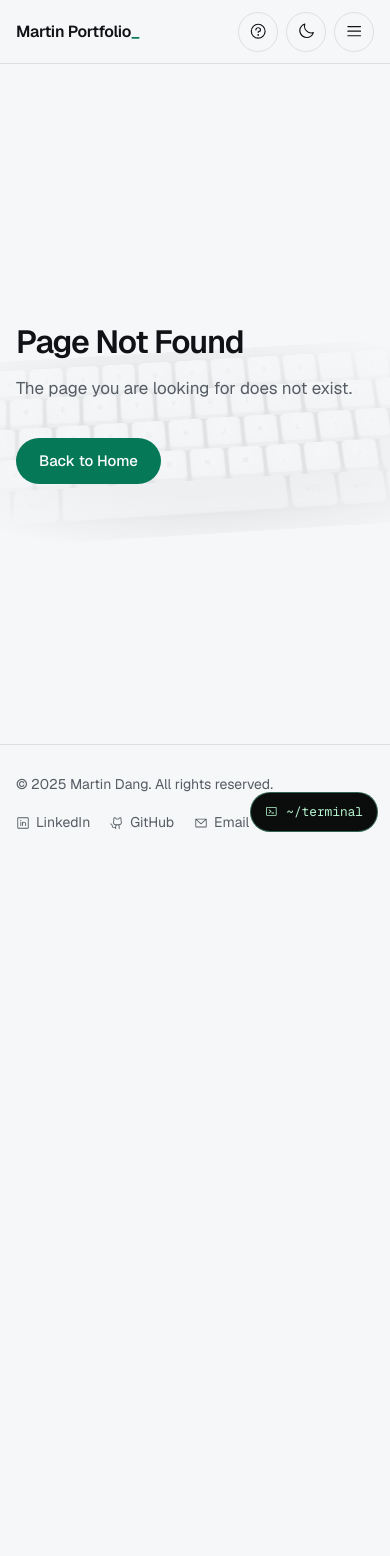
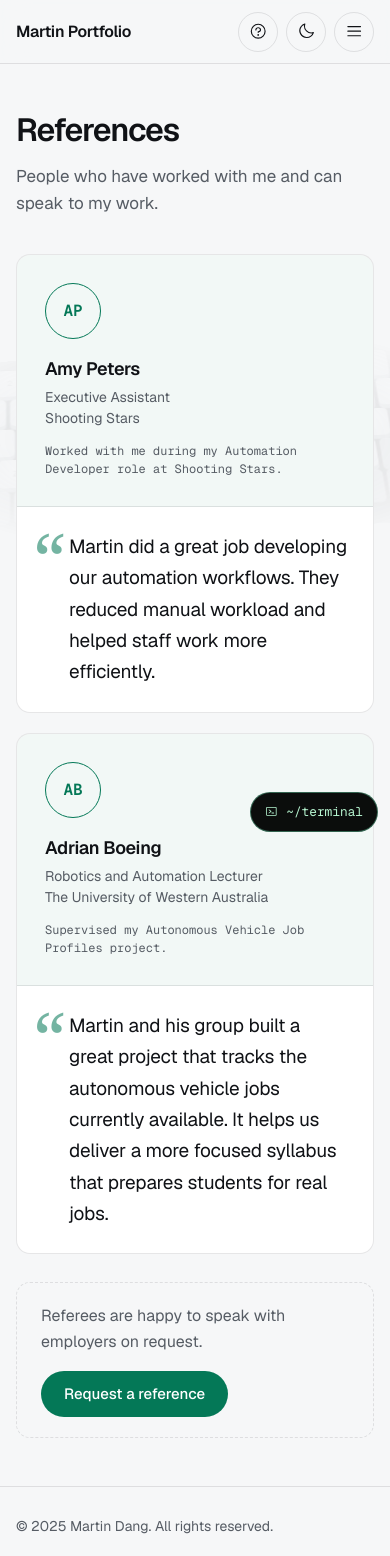
Before and after one commit to husthunterpy01/Martin-Portfolio, a React (Create React App) app: page /references in a window 390 px wide. Shown: the top 1556 px of the page. Before the commit the page ends 865 px from the top, so only its background shows below. Built offline with nearby package versions, Linux system fonts and the light colour scheme.

Commit message:
feat: update references

```diff
--- a/src/App.css
+++ b/src/App.css
@@ -1376,13 +1376,20 @@ main {
   .viz-bar-row { grid-template-columns: 90px 1fr 24px; }
 }
 
-/* Architecture diagrams: show the whole image on its own dark canvas */
+/* Architecture diagrams: wide image, so the featured card stacks and shows it full width */
+.project-card--featured:has(.project-image-wrap--diagram) {
+  grid-template-columns: minmax(0, 1fr);
+}
 .project-image-wrap--diagram {
-  background: #000;
-  display: flex;
-  align-items: center;
+  background: #fff;
+  display: block;
+  aspect-ratio: auto;
+  min-height: 0;
+  border-right: 0;
+  border-bottom: 1px solid var(--border);
 }
 .project-image-wrap--diagram .project-image {
+  display: block;
   height: auto;
   object-fit: contain;
 }
@@ -1874,3 +1881,142 @@ kbd {
   .hroad-stop { width: 60px; }
   .hroad-lane { height: 120px; }
 }
+
+/* References page */
+.ref-list {
+  display: grid;
+  gap: 20px;
+}
+
+.ref-row {
+  display: grid;
+  grid-template-columns: minmax(220px, 300px) 1fr;
+  border: 1px solid var(--border);
+  border-radius: var(--radius);
+  background: var(--surface);
+  overflow: hidden;
+}
+
+.ref-person {
+  display: flex;
+  flex-direction: column;
+  align-items: flex-start;
+  padding: 28px;
+  border-right: 1px solid var(--border);
+  background: color-mix(in srgb, var(--accent) 5%, transparent);
+}
+
+.ref-avatar {
+  display: grid;
+  place-items: center;
+  width: 56px;
+  height: 56px;
+  margin-bottom: 16px;
+  border-radius: 50%;
+  border: 1px solid var(--accent);
+  color: var(--accent);
+  font-family: var(--font-mono);
+  font-weight: 600;
+}
+
+.ref-name {
+  font-size: 1.125rem;
+  font-weight: 600;
+  letter-spacing: -0.02em;
+}
+
+.ref-role,
+.ref-org {
+  color: var(--text-muted);
+  font-size: 0.875rem;
+  line-height: 1.45;
+}
+
+.ref-role {
+  margin-top: 4px;
+}
+
+.ref-rel {
+  margin-top: 14px;
+  color: var(--text-muted);
+  font-family: var(--font-mono);
+  font-size: 0.75rem;
+  line-height: 1.5;
+}
+
+.ref-links {
+  display: flex;
+  gap: 8px;
+  margin-top: 16px;
+}
+
+.ref-links:empty {
+  display: none;
+}
+
+.ref-icon {
+  display: grid;
+  place-items: center;
+  width: 34px;
+  height: 34px;
+  border: 1px solid var(--border);
+  border-radius: 50%;
+  color: var(--text-muted);
+  transition: color 0.2s ease, border-color 0.2s ease;
+}
+
+.ref-icon:hover {
+  color: var(--accent);
+  border-color: var(--accent);
+}
+
+.ref-quote {
+  position: relative;
+  display: flex;
+  align-items: center;
+  margin: 0;
+  padding: 28px 36px 28px 64px;
+  font-size: 1.1875rem;
+  line-height: 1.65;
+  letter-spacing: -0.01em;
+}
+
+.ref-mark {
+  position: absolute;
+  left: 24px;
+  top: 14px;
+  font-family: Georgia, serif;
+  font-size: 4.5rem;
+  line-height: 1;
+  color: var(--accent);
+  opacity: 0.55;
+}
+
+.ref-note {
+  display: flex;
+  flex-wrap: wrap;
+  align-items: center;
+  justify-content: space-between;
+  gap: 16px;
+  margin-top: 28px;
+  padding: 20px 24px;
+  border: 1px dashed var(--border);
+  border-radius: var(--radius);
+  color: var(--text-muted);
+}
+
+@media (max-width: 720px) {
+  .ref-row {
+    grid-template-columns: 1fr;
+  }
+  .ref-person {
+    border-right: 0;
+    border-bottom: 1px solid var(--border);
+  }
+  .ref-quote {
+    padding: 24px 24px 24px 52px;
+  }
+  .ref-mark {
+    left: 16px;
+  }
+}
--- a/src/App.js
+++ b/src/App.js
@@ -9,6 +9,7 @@ import Projects from './components/Project';
 import Contact from './components/Contact';
 import Experience from './components/Experience';
 import Dashboard from './components/Dashboard';
+import References from './components/References';
 import Footer from './components/Footer';
 import NotFound from './components/NotFound';
 import TerminalDock from './components/TerminalDock';
@@ -134,6 +135,7 @@ function AppContent() {
           <Route path="/education" element={<Navigate to="/about#education" replace />} />
           <Route path="/projects" element={<Projects />} />
           <Route path="/dashboard" element={<Dashboard />} />
+          <Route path="/references" element={<References />} />
           <Route path="/contact" element={<Contact />} />
           <Route path="*" element={<NotFound />} />
         </Routes>
--- a/src/components/Experience.js
+++ b/src/components/Experience.js
@@ -14,9 +14,10 @@ export const experiences = [
     org: 'Shooting Stars',
     logo: shootingStarIcon,
     location: 'Perth, Australia',
-    period: 'July 2026 - Present',
+    period: 'July 2026 - Oct 2026',
     details: [
       'Developed Power Automate workflows to track certificate expiry dates, auto-generating monthly compliance reports and staged reminders, reducing manual follow-up by 80%.',
+      'Built a Power Automate flow that routes Microsoft Forms responses into a SharePoint list and saves each submitted file to OneDrive documents, giving staff one structured, searchable place to manage submissions.',
       'Optimised SharePoint data retrieval logic across 15 views and designed the front end for a new hub, reducing profile load times and improving the user experience.',
     ],
   },
--- a/src/components/Navbar.js
+++ b/src/components/Navbar.js
@@ -8,6 +8,7 @@ const navItems = [
   { to: '/experience', label: 'Experience' },
   { to: '/projects', label: 'Projects' },
   { to: '/dashboard', label: 'Dashboard' },
+  { to: '/references', label: 'References' },
   { to: '/contact', label: 'Contact' },
 ];
 
--- /dev/null
+++ b/src/components/References.js
@@ -0,0 +1,64 @@
+import React from 'react';
+import { Link } from 'react-router-dom';
+import { PiEnvelopeSimple, PiLinkedinLogo } from 'react-icons/pi';
+import { references } from '../data/references';
+
+const References = () => (
+  <section id="references" className="section page">
+    <div className="container reveal">
+      <h1 className="page-title">References</h1>
+      <p className="page-intro">
+        People who have worked with me and can speak to my work.
+        {references.length === 0 &&
+          ' Referee details are available on request, so please get in touch.'}
+      </p>
+
+      {references.length > 0 && (
+        <ul className="ref-list">
+          {references.map((r) => (
+            <li key={r.name} className="ref-row tilt" data-tilt="2">
+              <div className="ref-person">
+                <span className="ref-avatar" aria-hidden="true">
+                  {r.name.split(' ').map((w) => w[0]).join('')}
+                </span>
+                <h2 className="ref-name">{r.name}</h2>
+                <p className="ref-role">{r.role}</p>
+                <p className="ref-org">{r.org}</p>
+                {r.relationship && <p className="ref-rel">{r.relationship}</p>}
+                <div className="ref-links">
+                  {r.email && (
+                    <a href={`mailto:${r.email}`} className="ref-icon" aria-label={`Email ${r.name}`}>
+                      <PiEnvelopeSimple aria-hidden="true" />
+                    </a>
+                  )}
+                  {r.linkedin && (
+                    <a href={r.linkedin} target="_blank" rel="noreferrer" className="ref-icon" aria-label={`${r.name} on LinkedIn`}>
+                      <PiLinkedinLogo aria-hidden="true" />
+                    </a>
+                  )}
+                </div>
+              </div>
+              {r.quote && (
+                <blockquote className="ref-quote">
+                  <span className="ref-mark" aria-hidden="true">&ldquo;</span>
+                  {r.quote}
+                </blockquote>
+              )}
+            </li>
+          ))}
+        </ul>
+      )}
+
+      {references.length > 0 && (
+        <div className="ref-note">
+          <p>Referees are happy to speak with employers on request.</p>
+          <Link to="/contact" className="btn primary">
+            Request a reference
+          </Link>
+        </div>
+      )}
+    </div>
+  </section>
+);
+
+export default References;
--- a/src/components/TerminalDock.js
+++ b/src/components/TerminalDock.js
@@ -3,6 +3,7 @@ import { useLocation, useNavigate } from 'react-router-dom';
 import { PiTerminalWindow, PiX } from 'react-icons/pi';
 import { triggerCat } from './PixelCat';
 import { triggerGameClear } from './GameClear';
+import { references } from '../data/references';
 
 // Page name -> route. The same names work in `cd <page>` and in link transitions.
 const PAGES = {
@@ -11,6 +12,7 @@ const PAGES = {
   experience: '/experience',
   projects: '/projects',
   dashboard: '/dashboard',
+  references: '/references',
   contact: '/contact',
 };
 
@@ -22,6 +24,7 @@ const HELP = [
   'guide           open the site guide',
   'cat            send a visitor running',
   'whoami          who is this',
+  'references      list my professional referees',
   'clear           clear the screen',
   'bye             end the game',
   'exit            close the terminal',
@@ -97,6 +100,17 @@ function TerminalDock({ theme, setTheme, onGuide }) {
           break;
         case 'whoami':
           print('martin dang, software engineer. perth, australia.', 'type `cd about` to learn more.');
+          break;
+        case 'references':
+        case 'refs':
+          if (!references.length) {
+            print('referees are available on request.', 'email me via `cd contact`.');
+          } else {
+            references.forEach((r) =>
+              print(`${r.name} - ${r.role}, ${r.org}`, r.email ? `  ${r.email}` : '')
+            );
+          }
+          print('full page: cd references');
           break;
         case 'clear':
           setLines([]);
--- /dev/null
+++ b/src/data/references.js
@@ -0,0 +1,21 @@
+// Professional referees. Only add people who have agreed to be listed.
+// Shape: { name, role, org, relationship, quote, email, linkedin }
+// `quote` must be their real wording, with their permission.
+// While this list is empty, the page and the `references` command show an
+// "available on request" message instead.
+export const references = [
+  {
+    name: 'Amy Peters',
+    role: 'Executive Assistant',
+    org: 'Shooting Stars',
+    relationship: 'Worked with me during my Automation Developer role at Shooting Stars.',
+    quote: 'Martin did a great job developing our automation workflows. They reduced manual workload and helped staff work more efficiently.',
+  },
+  {
+    name: 'Adrian Boeing',
+    role: 'Robotics and Automation Lecturer',
+    org: 'The University of Western Australia',
+    relationship: 'Supervised my Autonomous Vehicle Job Profiles project.',
+    quote: 'Martin and his group built a great project that tracks the autonomous vehicle jobs currently available. It helps us deliver a more focused syllabus that prepares students for real jobs.',
+  },
+];
```
